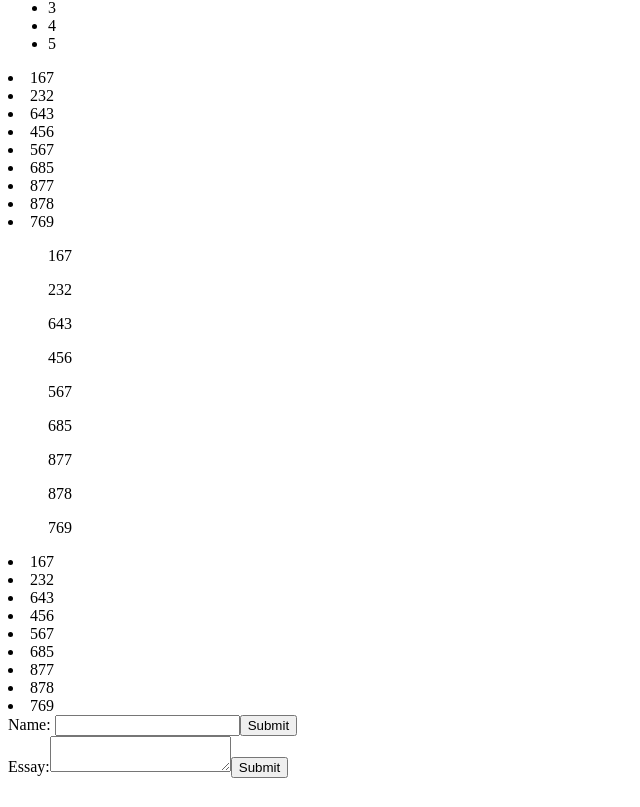
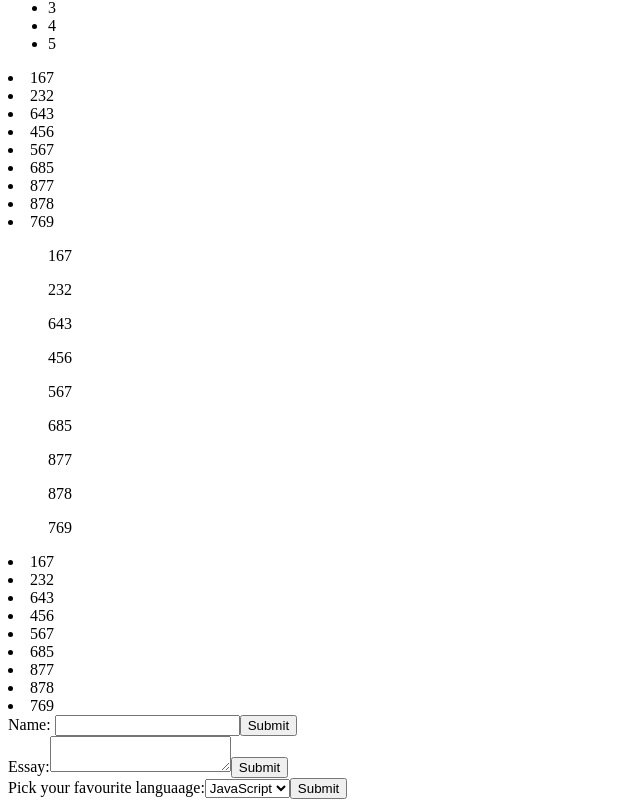
Before and after one commit to rahulvishwakarm/React-Fundamentals, a React (Create React App) app in the folder react-basics/: page / in a window 1280 px wide. Shown: the part 1319-2126 px from the top of the page, without its empty margins (0-640 px from the left). Before the commit the page ends 2105 px from the top, so only its background shows below. Built offline with nearby package versions, Linux system fonts and the light colour scheme.

Commit message:
Select Option in Form

```diff
--- a/react-basics/src/App.js
+++ b/react-basics/src/App.js
@@ -6,6 +6,7 @@ import InLIneIfLogicalAndOperator from "./Conditional Rendering/InLIneIfLogicalA
 import MainElementVariable from "./Conditional Rendering/MainElementVariable";
 import PreventComponentFromRendering from "./Conditional Rendering/PreventComponentFromRendering";
 import InputForm from "./Form/InputForm";
+import SelectOption from "./Form/SelectOption";
 import TextArea from "./Form/TextArea";
 import ArgumentPassingInEvenetHandlers from "./HandlingEvents/ArgumentPassingInEvenetHandlers";
 import EventHandler from "./HandlingEvents/EventHandler";
@@ -68,6 +69,7 @@ function App() {
         {/* Input Form in Form */}
         <InputForm/>
         <TextArea/>
+        <SelectOption/>
     </div>
   );
 }
--- /dev/null
+++ b/react-basics/src/Form/SelectOption.js
@@ -0,0 +1,40 @@
+import React, { Component } from 'react'
+
+class SelectOption extends Component {
+    constructor(props){
+        super(props);
+        this.state = {
+            value:''
+        }
+        this.handleChange=this.handleChange.bind(this);
+        this.handleSubmit=this.handleSubmit.bind(this);
+    }
+
+    handleChange(event) {
+        this.setState({
+            value:event.target.value
+        })
+    }
+
+    handleSubmit(){
+        alert("Your Favourite Language is "+this.state.value);
+    }
+
+    render() {
+        return (
+            <form onSubmit={this.handleSubmit}>
+                <label>
+                    Pick your favourite languaage:
+                    <select value={this.state.value} onChange={this.handleChange}>
+                        <option value="JavaScript">JavaScript</option>
+                        <option value="Java">Java</option>
+                        <option value="Python">Pyhton</option>
+                        <option value="React">React</option>
+                    </select>
+                </label>
+                <input type="submit" value="Submit"/>
+            </form>
+        )
+    }
+}
+export default SelectOption;
```
